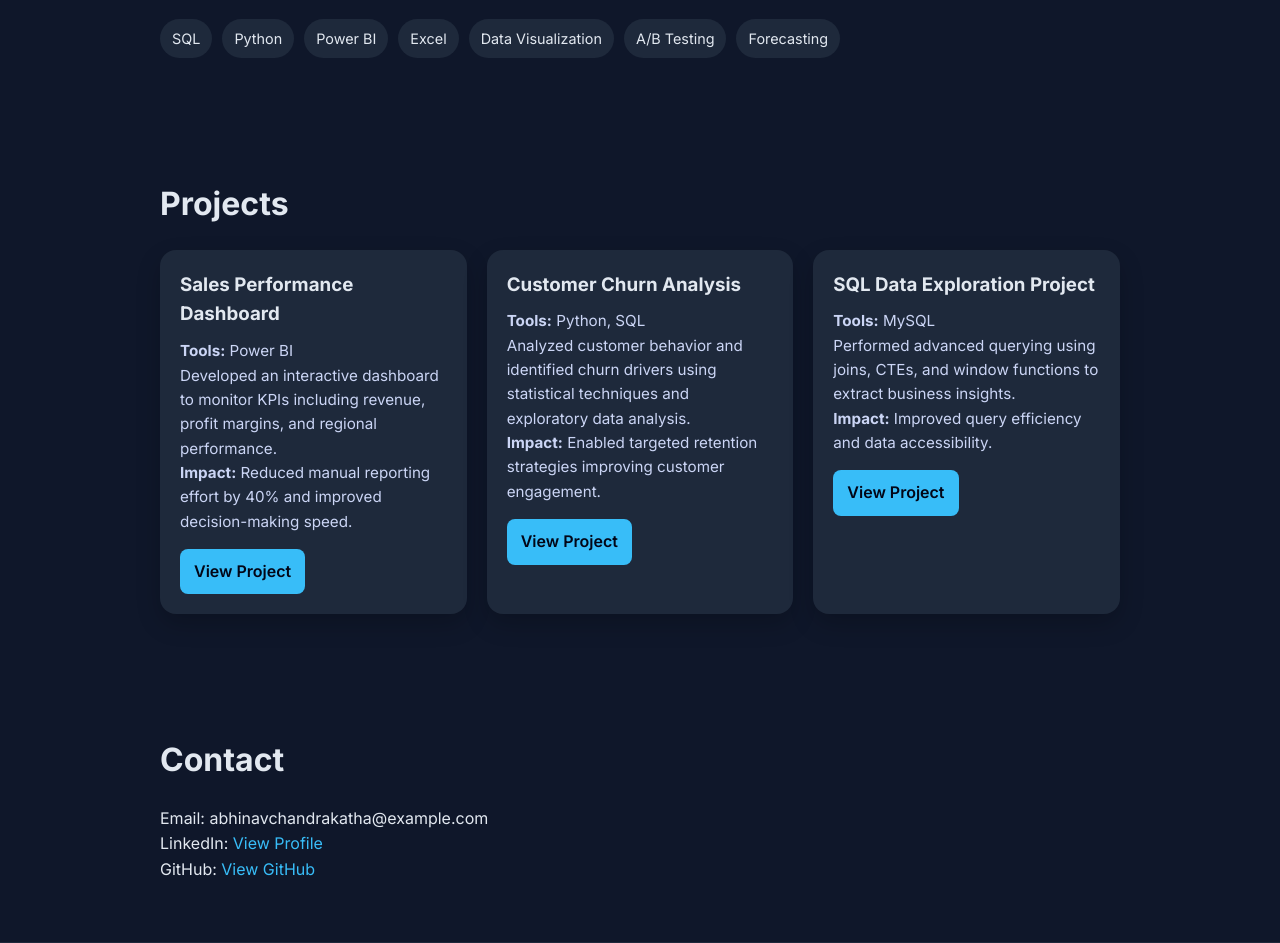
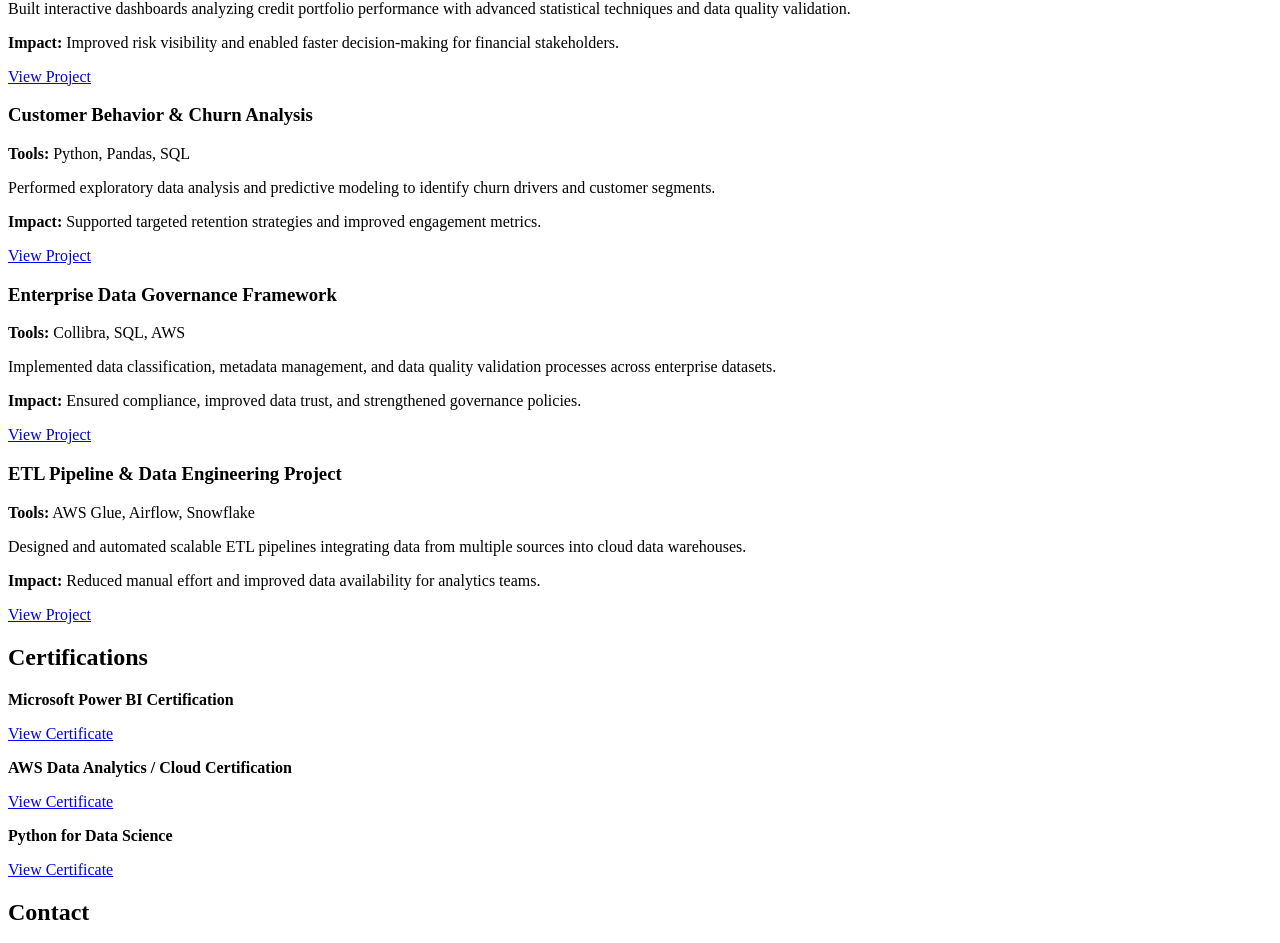
Before and after one commit to AbhinavAnalyst/portfolio, a plain HTML site: page index.html in a window 1280 px wide. Shown: the part 736-1679 px from the top of the page. Drawn offline with Linux system fonts and the light colour scheme.

Commit message:
Revise portfolio content and update skills section
Updated the portfolio details to reflect the current role and skills, including new projects and certifications.

```diff
--- a/index.html
+++ b/index.html
@@ -1,137 +1,46 @@
-<!DOCTYPE html>
-<html lang="en">
-<head>
-  <meta charset="UTF-8">
-  <meta name="viewport" content="width=device-width, initial-scale=1.0">
-  <title>Abhinav Chandra | Data Analyst Portfolio</title>
-  <link href="https://fonts.googleapis.com/css2?family=Inter:wght@300;400;600;700&display=swap" rel="stylesheet">
-  <style>
-    * { margin:0; padding:0; box-sizing:border-box; }
-    body { font-family:'Inter', sans-serif; background:#0f172a; color:#e2e8f0; line-height:1.6; }
-
-    header {
-      text-align:center;
-      padding:80px 20px;
-      background:linear-gradient(135deg,#0f172a,#1e293b);
-    }
-    header h1 { font-size:3rem; font-weight:700; }
-    header p { color:#94a3b8; margin-top:10px; font-size:1.1rem; }
-
-    nav {
-      position:sticky;
-      top:0;
-      background:#020617;
-      padding:15px;
-      text-align:center;
-      z-index:1000;
-    }
-    nav a {
-      color:#e2e8f0;
-      margin:0 15px;
-      text-decoration:none;
-      font-weight:500;
-      transition:0.3s;
-    }
-    nav a:hover { color:#38bdf8; }
-
-    section {
-      max-width:1000px;
-      margin:auto;
-      padding:60px 20px;
-    }
-
-    h2 { margin-bottom:20px; font-size:2rem; }
-
-    .about p { max-width:700px; }
-
-    .skills {
-      display:flex;
-      flex-wrap:wrap;
-      gap:10px;
-      margin-top:20px;
-    }
-    .skill {
-      background:#1e293b;
-      padding:8px 12px;
-      border-radius:20px;
-      font-size:0.9rem;
-    }
-
-    .projects {
-      display:grid;
-      grid-template-columns:repeat(auto-fit,minmax(280px,1fr));
-      gap:20px;
-    }
-
-    .card {
-      background:#1e293b;
-      padding:20px;
-      border-radius:16px;
-      transition:0.3s;
-      box-shadow:0 10px 25px rgba(0,0,0,0.2);
-    }
-    .card:hover {
-      transform:translateY(-5px);
-      box-shadow:0 15px 35px rgba(0,0,0,0.4);
-    }
-
-    .card h3 { margin-bottom:10px; }
-    .card p { font-size:0.95rem; color:#cbd5f5; }
-
-    .btn {
-      display:inline-block;
-      margin-top:15px;
-      padding:10px 14px;
-      background:#38bdf8;
-      color:#020617;
-      text-decoration:none;
-      border-radius:8px;
-      font-weight:600;
-      transition:0.3s;
-    }
-    .btn:hover { background:#0ea5e9; }
-
-    .contact a { color:#38bdf8; text-decoration:none; }
-
-    footer {
-      text-align:center;
-      padding:30px;
-      color:#94a3b8;
-      border-top:1px solid #1e293b;
-    }
-  </style>
-</head>
-<body>
+<!-- Only showing UPDATED sections for clarity -->
 
 <header>
   <h1>Abhinav Chandra</h1>
-  <p>Data Analyst | SQL | Python | Power BI | Business Insights</p>
+  <p>Senior Data Analyst | Data Governance | SQL | Python | Tableau | AWS</p>
+  <a class="btn" href="resume.pdf" download>Download Resume</a>
 </header>
-
-<nav>
-  <a href="#about">About</a>
-  <a href="#skills">Skills</a>
-  <a href="#projects">Projects</a>
-  <a href="#contact">Contact</a>
-</nav>
 
 <section id="about" class="about">
   <h2>About Me</h2>
   <p>
-    Results-driven Data Analyst with 6+ years of experience in data analysis and business operations. Skilled in SQL, Python, and Power BI, I specialize in transforming raw data into actionable insights that drive business growth, optimize performance, and improve decision-making.
+    Senior Data Analyst with 6+ years of experience specializing in data governance, data quality, and advanced analytics.
+    Proven expertise in SQL, Python, Tableau, and AWS, with a strong focus on building scalable data pipelines,
+    ensuring data integrity, and delivering actionable insights. Experienced in collaborating with cross-functional teams
+    to implement data governance frameworks, optimize business performance, and drive data-driven decision-making.
   </p>
 </section>
 
 <section id="skills">
   <h2>Technical Skills</h2>
   <div class="skills">
-    <div class="skill">SQL</div>
-    <div class="skill">Python</div>
+
+    <div class="skill">SQL / PL-SQL</div>
+    <div class="skill">Python / R</div>
+    <div class="skill">Tableau</div>
     <div class="skill">Power BI</div>
-    <div class="skill">Excel</div>
-    <div class="skill">Data Visualization</div>
-    <div class="skill">A/B Testing</div>
-    <div class="skill">Forecasting</div>
+
+    <div class="skill">AWS (S3, Glue, RDS, SageMaker)</div>
+    <div class="skill">Snowflake</div>
+    <div class="skill">Databricks</div>
+
+    <div class="skill">Data Governance</div>
+    <div class="skill">Collibra</div>
+    <div class="skill">RBAC & Data Security</div>
+
+    <div class="skill">ETL (Informatica, Talend)</div>
+    <div class="skill">Apache Airflow</div>
+    <div class="skill">Spark / Hadoop</div>
+
+    <div class="skill">Machine Learning</div>
+    <div class="skill">NLP</div>
+    <div class="skill">Statistical Analysis</div>
+
   </div>
 </section>
 
@@ -140,42 +49,82 @@
   <div class="projects">
 
     <div class="card">
-      <h3>Sales Performance Dashboard</h3>
-      <p><b>Tools:</b> Power BI</p>
-      <p>Developed an interactive dashboard to monitor KPIs including revenue, profit margins, and regional performance.</p>
-      <p><b>Impact:</b> Reduced manual reporting effort by 40% and improved decision-making speed.</p>
+      <h3>Credit Risk Analytics Dashboard</h3>
+      <p><b>Tools:</b> Tableau, SQL, Python</p>
+      <p>
+        Built interactive dashboards analyzing credit portfolio performance with advanced statistical techniques
+        and data quality validation.
+      </p>
+      <p><b>Impact:</b> Improved risk visibility and enabled faster decision-making for financial stakeholders.</p>
       <a class="btn" href="#">View Project</a>
     </div>
 
     <div class="card">
-      <h3>Customer Churn Analysis</h3>
-      <p><b>Tools:</b> Python, SQL</p>
-      <p>Analyzed customer behavior and identified churn drivers using statistical techniques and exploratory data analysis.</p>
-      <p><b>Impact:</b> Enabled targeted retention strategies improving customer engagement.</p>
+      <h3>Customer Behavior & Churn Analysis</h3>
+      <p><b>Tools:</b> Python, Pandas, SQL</p>
+      <p>
+        Performed exploratory data analysis and predictive modeling to identify churn drivers and customer segments.
+      </p>
+      <p><b>Impact:</b> Supported targeted retention strategies and improved engagement metrics.</p>
       <a class="btn" href="#">View Project</a>
     </div>
 
     <div class="card">
-      <h3>SQL Data Exploration Project</h3>
-      <p><b>Tools:</b> MySQL</p>
-      <p>Performed advanced querying using joins, CTEs, and window functions to extract business insights.</p>
-      <p><b>Impact:</b> Improved query efficiency and data accessibility.</p>
+      <h3>Enterprise Data Governance Framework</h3>
+      <p><b>Tools:</b> Collibra, SQL, AWS</p>
+      <p>
+        Implemented data classification, metadata management, and data quality validation processes across enterprise datasets.
+      </p>
+      <p><b>Impact:</b> Ensured compliance, improved data trust, and strengthened governance policies.</p>
+      <a class="btn" href="#">View Project</a>
+    </div>
+
+    <div class="card">
+      <h3>ETL Pipeline & Data Engineering Project</h3>
+      <p><b>Tools:</b> AWS Glue, Airflow, Snowflake</p>
+      <p>
+        Designed and automated scalable ETL pipelines integrating data from multiple sources into cloud data warehouses.
+      </p>
+      <p><b>Impact:</b> Reduced manual effort and improved data availability for analytics teams.</p>
       <a class="btn" href="#">View Project</a>
     </div>
 
   </div>
 </section>
 
+<section id="certifications">
+  <h2>Certifications</h2>
+  <div class="certifications">
+    <div class="cert-card">
+      <p><b>Microsoft Power BI Certification</b></p>
+      <a href="#" target="_blank">View Certificate</a>
+    </div>
+    <div class="cert-card">
+      <p><b>AWS Data Analytics / Cloud Certification</b></p>
+      <a href="#" target="_blank">View Certificate</a>
+    </div>
+    <div class="cert-card">
+      <p><b>Python for Data Science</b></p>
+      <a href="#" target="_blank">View Certificate</a>
+    </div>
+  </div>
+</section>
+
 <section id="contact" class="contact">
   <h2>Contact</h2>
   <p>Email: abhinavchandrakatha@example.com</p>
-  <p>LinkedIn: <a href="https://www.linkedin.com/in/abhinav-chandra-189b35353" target="_blank">View Profile</a></p>
-  <p>GitHub: <a href="#">View GitHub</a></p>
+  <p>LinkedIn:
+    <a href="https://www.linkedin.com/in/abhinav-chandra-189b35353" target="_blank">
+      View Profile
+    </a>
+  </p>
+  <p>GitHub:
+    <a href="https://github.com/yourusername" target="_blank">
+      View GitHub
+    </a>
+  </p>
 </section>
 
 <footer>
-  <p>© 2026 Abhinav Chandra | Built with HTML & CSS</p>
+  <p>© 2026 Abhinav Chandra | Senior Data Analyst Portfolio</p>
 </footer>
-
-</body>
-</html>
```
